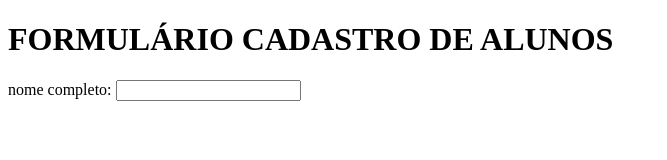
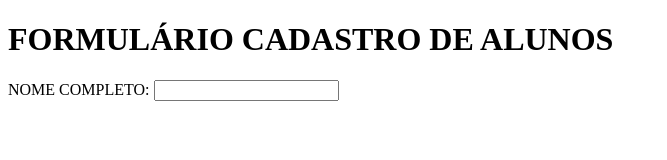
Before and after one commit to niiggie31/FORMULARIO, a plain HTML site: page index.html in a window 1280 px wide. Shown: the whole page, without its empty margins (0-667 px from the left). Drawn offline with Linux system fonts and the light colour scheme.

Commit message:
Update index.html

```diff
--- a/index.html
+++ b/index.html
@@ -9,7 +9,7 @@
 <body>
 <h1>FORMULÁRIO CADASTRO DE ALUNOS</h1>
     <form>
-        <p>nome completo: <input type="text" name="nome" id="nome" </p>
+        <p>NOME COMPLETO: <input type="TYPE" name="NOME" id="NOME" </p>
     </form>
 </body>
 </html>
```
